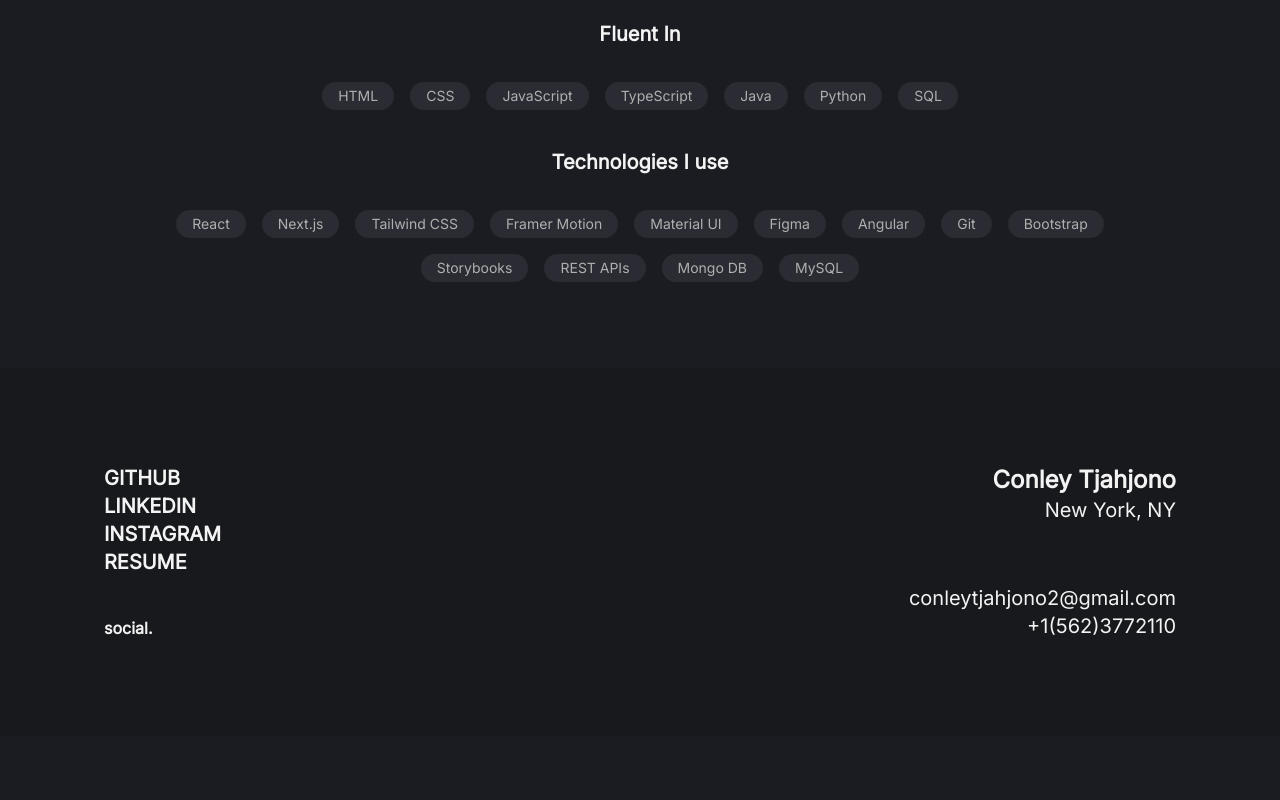
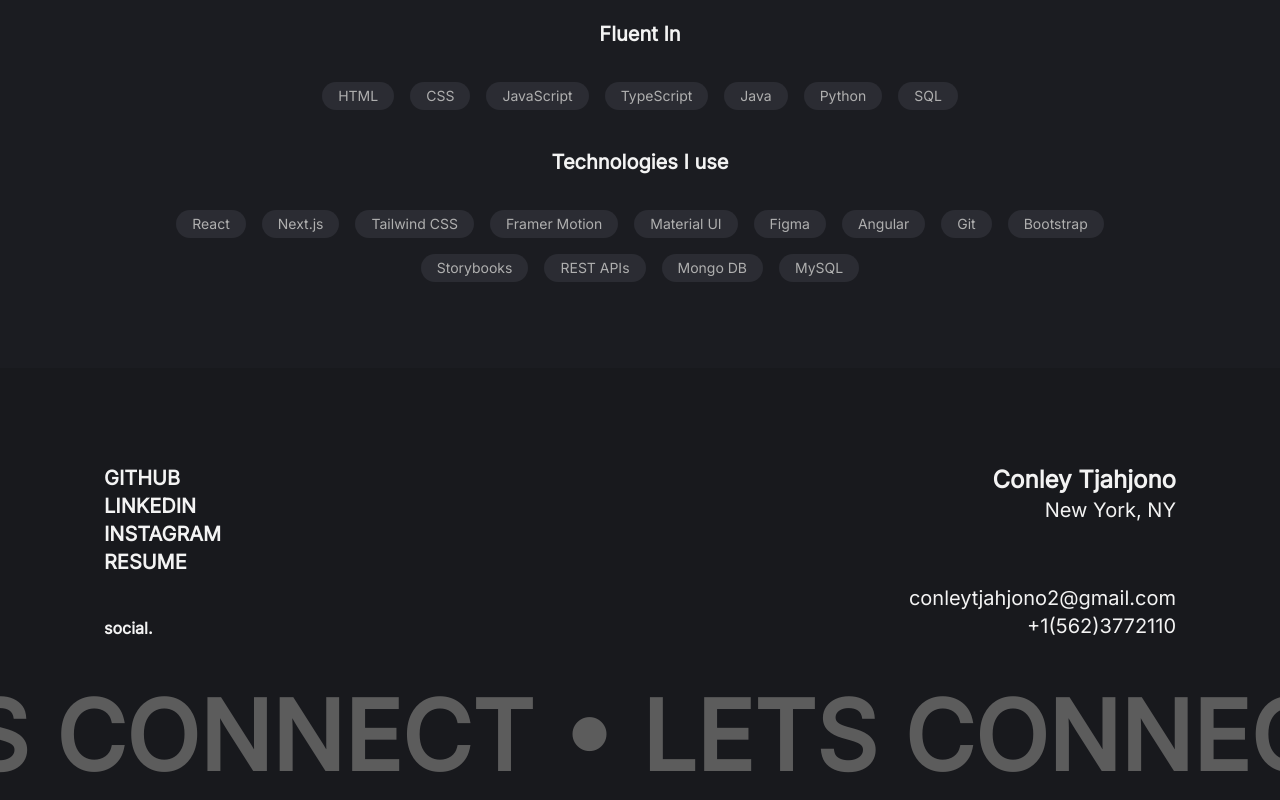
Before and after one commit to conley-tjahjono/my-portfolio, a Next.js app: page / in a window 1280 px wide. Shown: the part 1459-2259 px from the top of the page. Before the commit the page ends 2195 px from the top, so only its background shows below. Built offline with nearby package versions, Linux system fonts and the light colour scheme.

Commit message:
LETS CONNECT

```diff
--- a/src/components/Contact.tsx
+++ b/src/components/Contact.tsx
@@ -13,7 +13,7 @@
       transition={{ duration: 0.6 }}
     >
       <motion.div
-        className="flex justify-between max-w-xl md:max-w-6xl mx-auto px-7 md:px-10 py-8 md:py-24 gap-12"
+        className="flex justify-between max-w-xl md:max-w-6xl mx-auto px-7 md:px-10 py-8 md:py-24 pb-1 md:pb-8 gap-12"
         initial={{ opacity: 0 }}
         whileInView={{ opacity: 1 }}
         viewport={{ once: true }}
@@ -93,6 +93,23 @@
           </div>
         </motion.div>
       </motion.div>
+
+      <div className="relative w-full overflow-hidden py-4 bg-[theme(colors.bg-muted)]">
+        <motion.div
+          className="flex w-max"
+          animate={{ x: ['-30%', '30%'] }}
+          transition={{
+            repeat: Infinity,
+            repeatType: 'loop',
+            duration: 20,
+            ease: 'linear',
+          }}
+        >
+          <div className="whitespace-nowrap text-4xl md:text-8xl font-bold text-[theme(colors.text-muted)]">
+            {"LETS CONNECT  •  ".repeat(10)}
+          </div>
+        </motion.div>
+      </div>
     </motion.section>
   );
 };
```
